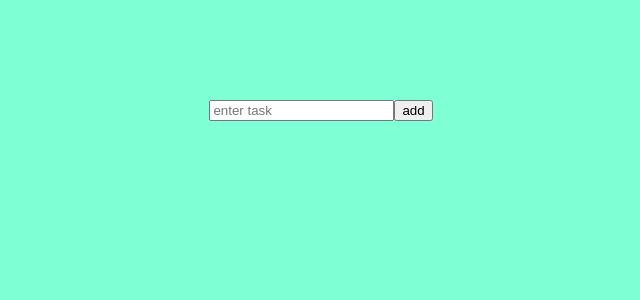
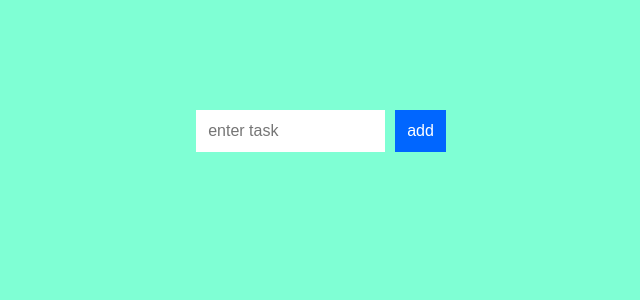
Before and after one commit to guanyingjie/React_TodoList, a React (Create React App) app: page / in a window 1280 px wide. Shown: the top 300 px of the page, without its empty margins (319-959 px from the left). Built offline with nearby package versions, Linux system fonts and the light colour scheme.

Commit message:
add css style

```diff
--- a/src/TodoList.css
+++ b/src/TodoList.css
@@ -1,6 +1,16 @@
 .todoListMain .header input {
     padding: 10px;
     font-size: 16px;
-    border: 20px solid #FFF;
+    border: 2px solid #FFF;
     width: 165px;
   }
+
+  .todoListMain .header button {
+    padding: 10px;
+    font-size: 16px;
+    margin: 10px;
+    margin-right: 0px;
+    background-color: #0066FF;
+    color: #FFF;
+    border: 2px solid #0066FF;
+  }
--- a/src/TodoList.js
+++ b/src/TodoList.js
@@ -1,5 +1,6 @@
 import React, { Component } from "react";
 import TodoItems from "./TodoItems";
+import "./TodoList.css";
 
 class TodoList extends React.Component {
   constructor(props) {
```
